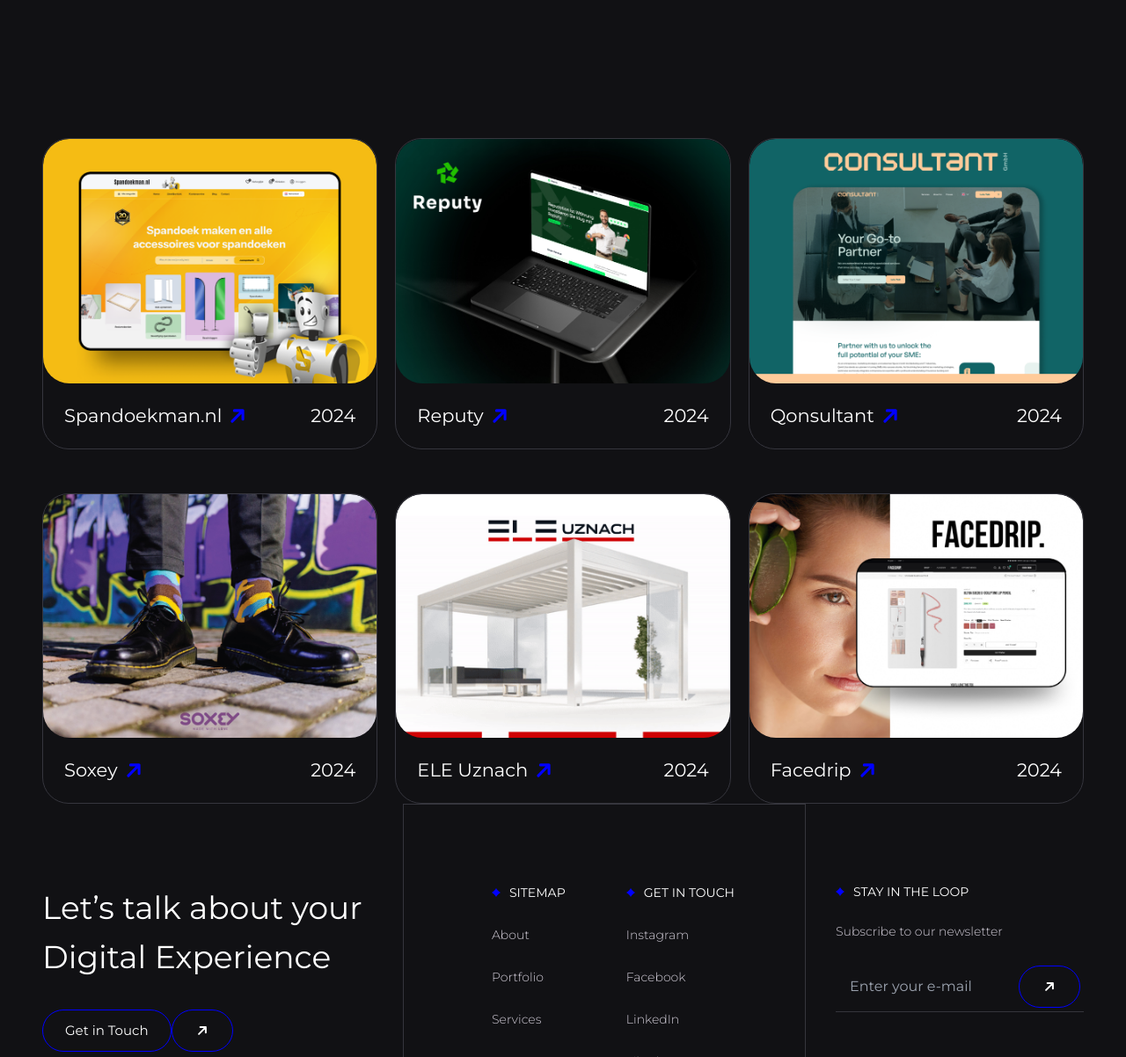
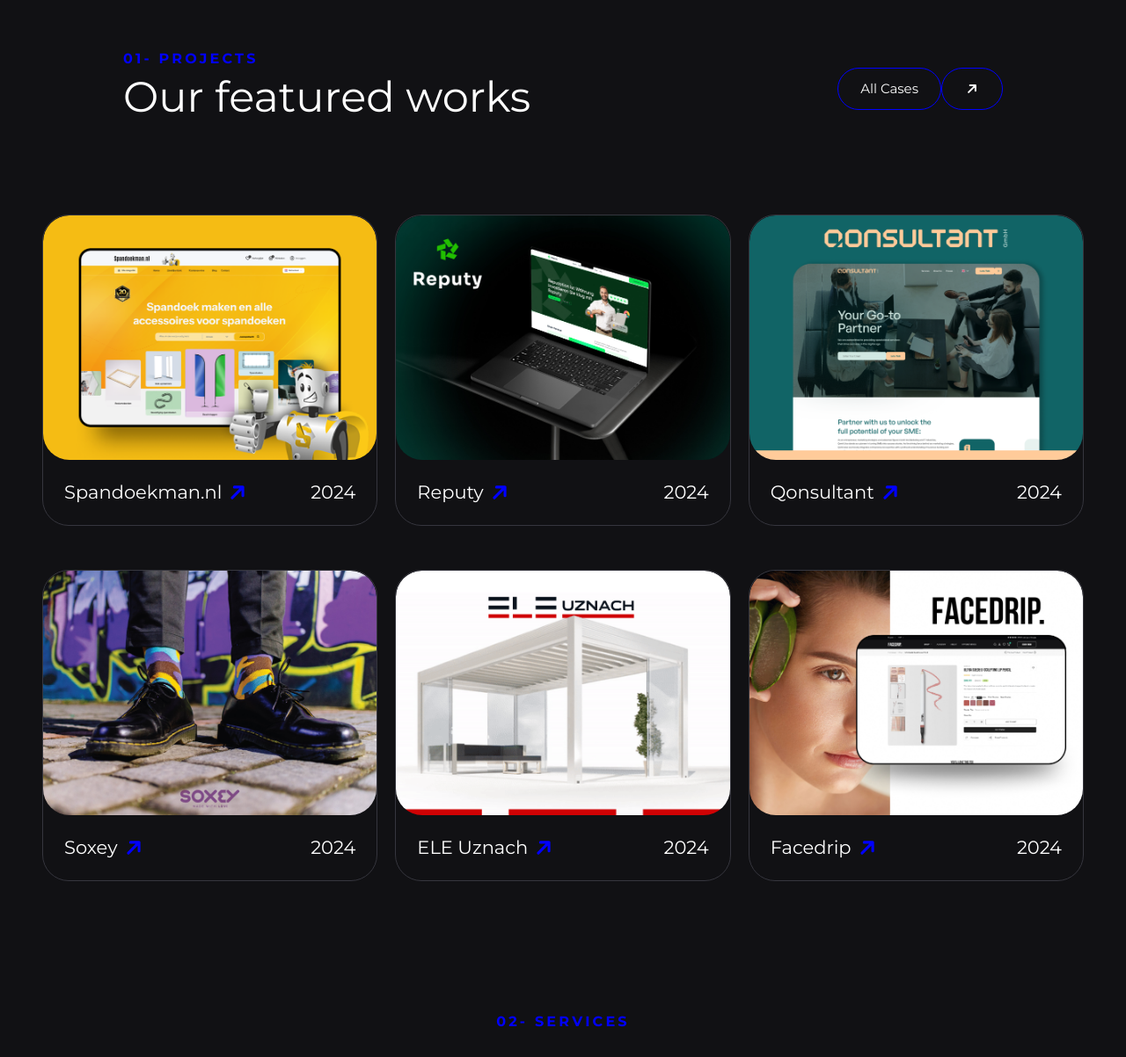
Before and after one commit to SyntechOrg/quitty, a Next.js app: page / in a window 1280 px wide. Shown: the part 1543-2745 px from the top of the page at 88% size. Built offline with nearby package versions, Linux system fonts and the light colour scheme.

Commit message:
add service section + its cards' template

```diff
--- a/src/app/globals.css
+++ b/src/app/globals.css
@@ -22,6 +22,10 @@
     .container {
         width: 95%;
     }
+}
+
+.category-text {
+    @apply lg:text-[16px] md:text-[15px] text-[14px] font-bold text-primary leading-[1.25] tracking-[0.2em];
 }
 
 #blob {
--- a/src/app/page.tsx
+++ b/src/app/page.tsx
@@ -1,16 +1,15 @@
 import HeroSectionBackground from "@/components/sections/heroSectionBackground";
 import HeroSection from "@/components/sections/heroSection";
-import ProjectCard from "@/components/cards/projectCard";
-import AllProjectsSection from "@/components/sections/allProjectsSection";
+import FeaturedWorksSection from "@/components/sections/featuredWorksSection";
+import ServicesSection from "@/components/sections/servicesSection";
 
 const Home = () => {
   return (
     <>
       <HeroSectionBackground/>
       <HeroSection/>
-      <div className="">
-        <AllProjectsSection />
-      </div>
+      <FeaturedWorksSection/>
+      <ServicesSection/>
     </>
   );
 }
--- /dev/null
+++ b/src/components/cards/basicServiceCard.tsx
@@ -0,0 +1,56 @@
+import React, {FC} from 'react';
+import Image, {StaticImageData} from "next/image";
+import {Button, Icon, IconType} from "@/components/shared";
+
+interface BasicServiceCardProps {
+  title: string,
+  description: string,
+  image: StaticImageData,
+  categories: string[],
+  href: string
+}
+
+const BasicServiceCard: FC<BasicServiceCardProps> = ({title, description, image, categories}) => {
+  return (
+    <div
+      className="relative flex flex-col lg:flex-row justify-between max-w-[1300px] w-full bg-[#0F0F13] border border-gray
+      lg:px-[100px] lg:py-[60px] md:p-[60px] sm:p-[50px] px-0 py-8 rounded-[30px] overflow-clip"
+    >
+      <div className="w-11/12 lg:w-1/2 mx-auto max-sm:text-center">
+        <h4 className="lg:text-[50px] md:text-[36px] text-[32px]">
+          {title}
+        </h4>
+        <p className="lg:mt-[45px] md:mt-8 mt-5 leading-[1.5]">
+          {description}
+        </p>
+        <div className="flex flex-wrap items-center max-sm:justify-center gap-2.5 lg:mt-[100px] md:mt-[50px] mt-7">
+          {categories.map((category, index) => (
+            <div
+              key={index}
+              className="rounded-3xl px-[30px] h-[40px] bg-[#15151b] border border-gray grid place-content-center w-fit"
+            >
+              <span className="md:text-[18px] text-[16px] leading-[1]">
+                {category}
+              </span>
+            </div>
+          ))}
+        </div>
+      </div>
+      <div className="relative w-full lg:w-1/2 max-lg:flex max-lg:flex-col-reverse">
+        <Image
+          src={image}
+          alt="service"
+          className="lg:absolute relative md:top-[60px] sm:top-[50px] top-[40px] w-full h-full max-lg:max-w-[400px] max-lg:mx-auto object-contain"
+        />
+        <div className="group flex items-center lg:absolute lg:right-0 relative sm:ml-auto max-sm:mx-auto mt-10">
+          <Button to="portfolio">Read More</Button>
+          <Button to="portfolio">
+            <Icon icon={IconType.ARROW}/>
+          </Button>
+        </div>
+      </div>
+    </div>
+  );
+};
+
+export default BasicServiceCard;
--- a/src/components/cards/projectCard.tsx
+++ b/src/components/cards/projectCard.tsx
@@ -11,21 +11,21 @@ interface ProjectCardProps {
 
 const ProjectCard: FC<ProjectCardProps> = ({image, title, year}) => {
   return (
-    <div className="max-w-[560px] w-full rounded-[30px] border border-gray mx-auto overflow-clip">
+    <div className="max-w-[410px] w-full rounded-[30px] border border-gray mx-auto overflow-clip">
       <div>
         <Image src={image} alt="project-image" className="w-full h-full rounded-[30px]"/>
       </div>
       <div className="flex justify-between px-6 py-4">
         <div className="flex items-center gap-1">
-          <p className="md:text-[21px] leading-[2]">
+          <p className="sm:text-[18px] md:text-[21px] leading-[2]">
             {title}
           </p>
           <Icon
             icon={IconType.ARROW}
-            className="w-[24px] h-[24px] md:w-[28px] md:h-[28px] text-primary"
+            className="w-[24px] h-[24px] sm:w-[26px] sm:h-[26px] md:w-[28px] md:h-[28px] text-primary"
           />
         </div>
-        <p className="md:text-[21px] leading-[2]">
+        <p className="sm:text-[18px] md:text-[21px] leading-[2]">
           {year}
         </p>
       </div>
--- /dev/null
+++ b/src/components/header/sectionHeader.tsx
@@ -0,0 +1,23 @@
+import React, {FC} from 'react';
+
+interface SectionHeaderProps {
+  title: string;
+  category: string;
+}
+const SectionHeader: FC<SectionHeaderProps> = ({title, category}) => {
+  return (
+    <div className="w-10/12 mx-auto text-center">
+      <p className="category-text">
+        {category}
+      </p>
+      <h3
+        className="lg:text-[48px] md:text-[32px] text-[24px] leading-[1.4] tracking-[0.02em] lg:mt-[30px] md:mt-[21px]
+        mt-[18px]"
+      >
+        {title}
+      </h3>
+    </div>
+  );
+};
+
+export default SectionHeader;
--- a/src/components/sections/allProjects.tsx
+++ b/src/components/sections/allProjects.tsx
@@ -1,4 +1,4 @@
-import React from 'react';
+import React, {FC} from 'react';
 import ProjectCard from "@/components/cards/projectCard";
 import SpandoekmanImage from "../../../public/assets/images/spandoekman-project.png";
 import ReputyImage from "../../../public/assets/images/reputy-project.png";
@@ -6,12 +6,13 @@ import QonsultantImage from "../../../public/assets/images/qonsultant-project.pn
 import SoxeyImage from "../../../public/assets/images/soxey-project.png";
 import EleUznachImage from "../../../public/assets/images/ele-uznach-project.png";
 import FacedripImage from "../../../public/assets/images/facedrip-project.png";
+import {Button, Icon, IconType} from "@/components/shared";
 
 
 const AllProjects = () => {
   return (
     <div
-      className="container grid gap-x-5 lg:gap-y-[50px] gap-y-10 mt-[60px] sm:mt-[100px]
+      className="container grid gap-x-5 lg:gap-y-[50px] gap-y-10 mt-[40px] lg:mt-[100px]
           md:grid-cols-auto-fit-lg grid-cols-auto-fit"
     >
       <ProjectCard
@@ -53,5 +54,31 @@ const AllProjects = () => {
     </div>
   );
 };
+export default AllProjects;
 
-export default AllProjects;
+
+interface AllProjectsHeaderProps {
+  disableButton?: boolean;
+}
+
+export const AllProjectsHeader: FC<AllProjectsHeaderProps> = ({disableButton}) => {
+  return (
+    <div className="max-w-[1000px] mx-auto w-10/12 flex justify-between items-center">
+      <div>
+        <p className="category-text">
+          01- PROJECTS
+        </p>
+        <h3 className="lg:text-[48px] md:text-[32px] text-[24px] leading-[1.4]">
+          Our featured works
+        </h3>
+      </div>
+      {!disableButton && (
+        <div className="group md:flex hidden items-center">
+          <Button to="portfolio">All Cases</Button>
+          <Button to="portfolio">
+            <Icon icon={IconType.ARROW}/>
+          </Button>
+        </div>
+      )}
+    </div>);
+};
--- a/src/components/sections/allProjectsSection.tsx
+++ /dev/null
@@ -1,13 +0,0 @@
-import React from 'react';
-import AllProjects from "@/components/sections/allProjects";
-
-const AllProjectsSection = () => {
-  return (
-    <div>
-
-      <AllProjects />
-    </div>
-  );
-};
-
-export default AllProjectsSection;
--- /dev/null
+++ b/src/components/sections/featuredWorksSection.tsx
@@ -0,0 +1,20 @@
+import React from 'react';
+import AllProjects, {AllProjectsHeader} from "@/components/sections/allProjects";
+import {Button, Icon, IconType} from "@/components/shared";
+
+const FeaturedWorksSection = () => {
+  return (
+    <>
+      <AllProjectsHeader />
+      <AllProjects/>
+      <div className="flex md:hidden items-center justify-center mt-[40px]">
+        <Button to="portfolio">All Cases</Button>
+        <Button to="portfolio">
+          <Icon icon={IconType.ARROW} />
+        </Button>
+      </div>
+    </>
+  );
+};
+
+export default FeaturedWorksSection;
--- a/src/components/sections/heroSection.tsx
+++ b/src/components/sections/heroSection.tsx
@@ -3,7 +3,7 @@ import React from 'react';
 const HeroSection = () => {
   return (
     <div className="container min-h-screen flex items-center justify-center mx-auto max-w-[900px]">
-      <h1 className="lg:text-[52px] md:text-[42px] sm:text-[36px] text-[21px] leading-[1.66] text-center">
+      <h1 className="lg:text-[52px] md:text-[42px] sm:text-[36px] text-[22px] leading-[1.66] text-center">
         We are a digital agency, specialized in immersive and experiential marketing
       </h1>
     </div>
--- /dev/null
+++ b/src/components/sections/servicesSection.tsx
@@ -0,0 +1,57 @@
+import React from 'react';
+import SectionHeader from "@/components/header/sectionHeader";
+import BasicServiceCard from "@/components/cards/basicServiceCard";
+import BrandIdentityImage from "../../../public/assets/images/brand-identity-image.png";
+
+const services = [
+  {
+    title: "Brand Identity",
+    description: "Strategic process of creating a unique identity for businesses. It involves defining a brand's personality, values, and visual elements, such as logos and color schemes, to leave a lasting impression on the audience",
+    image: BrandIdentityImage,
+    categories: ["Logo", "Brand Identity", "Graphics & Illustration"],
+    href: "/some-href"
+  },
+  {
+    title: "Brand Identity",
+    description: "Strategic process of creating a unique identity for businesses. It involves defining a brand's personality, values, and visual elements, such as logos and color schemes, to leave a lasting impression on the audience",
+    image: BrandIdentityImage,
+    categories: ["Logo", "Brand Identity", "Graphics & Illustration"],
+    href: "/some-href"
+  },
+  {
+    title: "Brand Identity",
+    description: "Strategic process of creating a unique identity for businesses. It involves defining a brand's personality, values, and visual elements, such as logos and color schemes, to leave a lasting impression on the audience",
+    image: BrandIdentityImage,
+    categories: ["Logo", "Brand Identity", "Graphics & Illustration"],
+    href: "/some-href"
+  },
+  {
+    title: "Brand Identity",
+    description: "Strategic process of creating a unique identity for businesses. It involves defining a brand's personality, values, and visual elements, such as logos and color schemes, to leave a lasting impression on the audience",
+    image: BrandIdentityImage,
+    categories: ["Logo", "Brand Identity", "Graphics & Illustration"],
+    href: "/some-href"
+  }
+];
+
+const ServicesSection = () => {
+  return (
+    <div className="container lg:mt-[150px] md:mt-[120px] mt-[60px]">
+      <SectionHeader title="Creating Impactful Digital Narratives" category="02- SERVICES"/>
+      <div className="lg:mt-[100px] md:mt-[80px] mt-[50px] space-y-[50px]">
+        {services.map((service, index) => (
+          <BasicServiceCard
+            key={index}
+            title={service.title}
+            description={service.description}
+            image={service.image}
+            categories={service.categories}
+            href={service.href}
+          />
+        ))}
+      </div>
+    </div>
+  );
+};
+
+export default ServicesSection;
--- a/tailwind.config.ts
+++ b/tailwind.config.ts
@@ -10,7 +10,7 @@ const config: Config = {
     extend: {
       gridTemplateColumns: {
         "auto-fit-lg": "repeat(auto-fit, minmax(325px, 1fr))",
-        "auto-fit": "repeat(auto-fit, minmax(255px, 1fr))",
+        "auto-fit": "repeat(auto-fit, minmax(265px, 1fr))",
       },
       colors: {
         primary: "#0000FF",
```
Also changed, not shown: .eslintrc.json, public/assets/images/brand-identity-image.png (added). Lines whose indentation alone changed are shown as unchanged.
